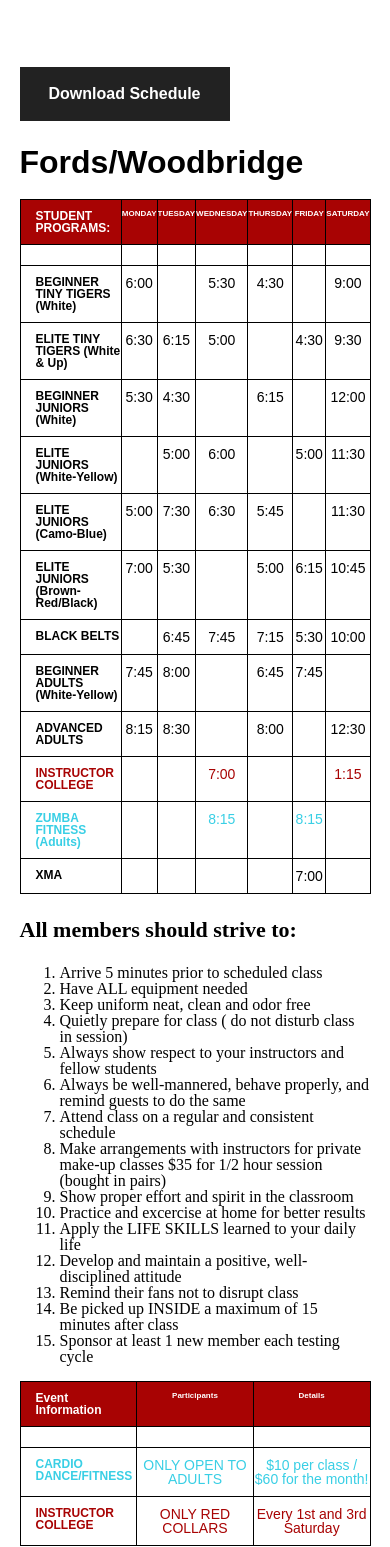
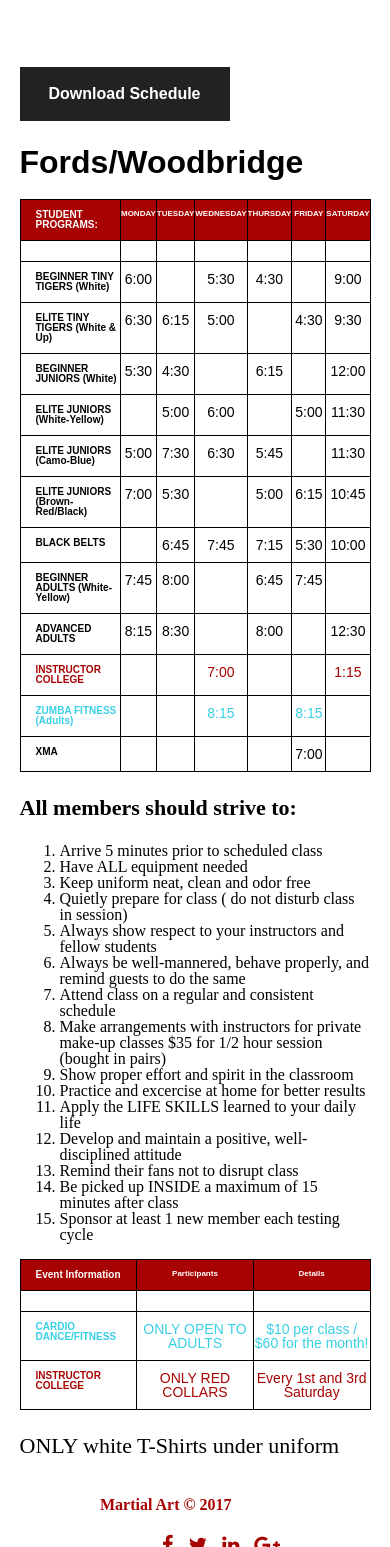
Before and after one commit to AdamMattas/noah_ata, a PHP site: page /schedule.html in a window 390 px wide. Shown: the part 409-1956 px from the top of the page. Run offline with PHP 8.4, Linux system fonts and the light colour scheme; some libraries are stand-ins or nearby versions.

Commit message:
font size changes for mobile on schedule page

```diff
--- a/css/style1.css
+++ b/css/style1.css
@@ -927,11 +927,11 @@ html,body {
     }
 
     .tg th:first-child {
-        font-size: 12px;
+        font-size: 10px;
     }
 
     .center td:first-child {
-        font-size: 12px;
+        font-size: 10px;
     }
 
     .download-sched {
```
